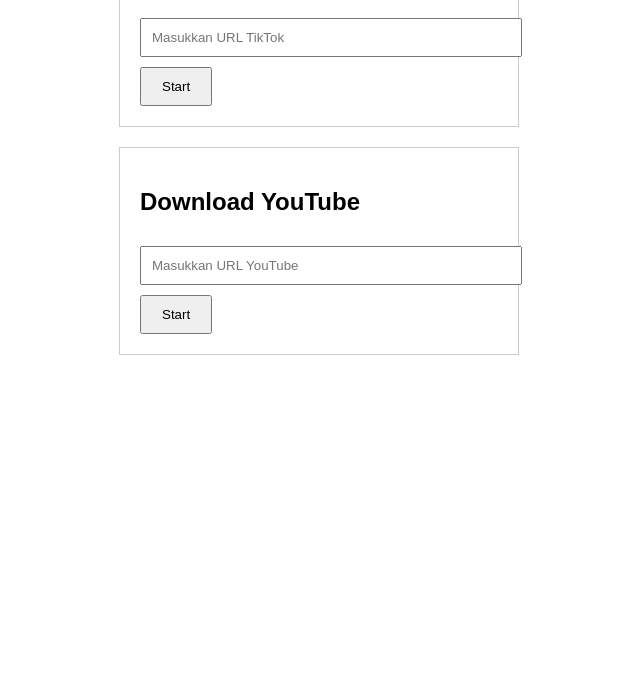
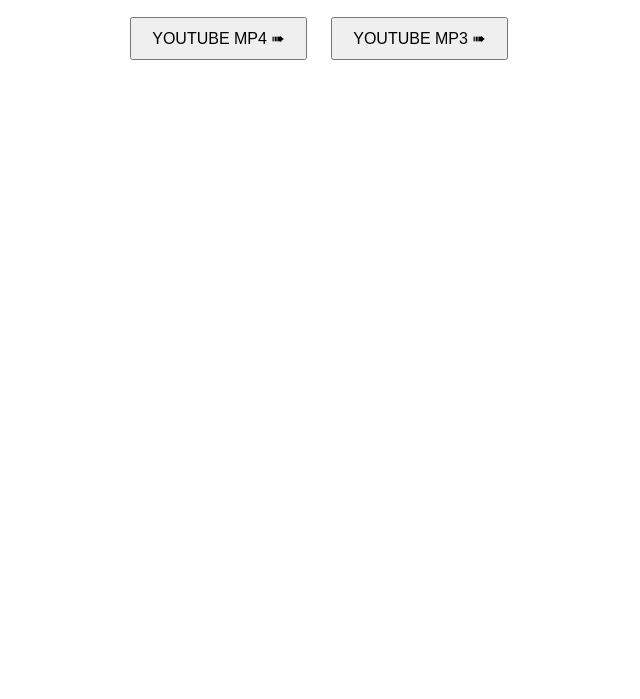
Before and after one commit to Katsuuyt/katsu, a website: page public/index.html in a window 1280 px wide. Shown: the part 101-800 px from the top of the page, without its empty margins (321-961 px from the left). Drawn offline with Linux system fonts and the light colour scheme.

Commit message:
Add files via upload

```diff
--- a/public/index.html
+++ b/public/index.html
@@ -1,53 +1,30 @@
 <!DOCTYPE html>
-<html lang="id">
+<html lang="en">
 <head>
     <meta charset="UTF-8">
     <meta name="viewport" content="width=device-width, initial-scale=1.0">
-    <title>Downloader</title>
-    <style>
-        body { font-family: Arial, sans-serif; }
-        .container { width: 400px; margin: auto; }
-        .section { border: 1px solid #ccc; padding: 20px; margin: 20px 0; }
-        input[type="text"] { width: 100%; padding: 10px; margin: 10px 0; }
-        input[type="submit"] { padding: 10px 20px; }
-    </style>
+    <title>YouTube Downloader</title>
+    <link rel="stylesheet" href="styles.css">
 </head>
 <body>
-    <div class="container">
-        <div class="section">
-            <h2>Download TikTok MP4</h2>
-            <input type="text" id="tiktokUrl" placeholder="Masukkan URL TikTok">
-            <input type="submit" value="Start" onclick="download('tiktok')">
-        </div>
-
-        <div class="section">
-            <h2>Download YouTube</h2>
-            <input type="text" id="youtubeUrl" placeholder="Masukkan URL YouTube">
-            <input type="submit" value="Start" onclick="download('youtube')">
-        </div>
+    <h1>YouTube Downloader</h1>
+    <div>
+        <button onclick="download('mp4')">YOUTUBE MP4 ➠</button>
+        <button onclick="download('mp3')">YOUTUBE MP3 ➠</button>
     </div>
 
     <script>
-        function download(platform) {
-            const url = platform === 'tiktok' ? document.getElementById('tiktokUrl').value : document.getElementById('youtubeUrl').value;
-            fetch('/.netlify/functions/download', {
-                method: 'POST',
-                headers: {
-                    'Content-Type': 'application/json',
-                },
-                body: JSON.stringify({ url, platform })
-            })
-            .then(response => response.json())
-            .then(data => {
-                if (data.status === 'success') {
-                    alert(`Video berhasil didownload: ${data.downloadUrl}`);
+        async function download(format) {
+            const url = prompt("Enter YouTube URL:");
+            if (url) {
+                const response = await fetch(`/.netlify/functions/download?url=${encodeURIComponent(url)}`);
+                const data = await response.json();
+                if (data.status === 200) {
+                    alert(`Download link: ${data.result.link}`);
                 } else {
-                    alert('Kesalahan: ' + data.message);
+                    alert(data.message);
                 }
-            })
-            .catch(error => {
-                alert('Terjadi kesalahan: ' + error.message);
-            });
+            }
         }
     </script>
 </body>
--- /dev/null
+++ b/public/styles.css
@@ -0,0 +1,11 @@
+body {
+    font-family: Arial, sans-serif;
+    text-align: center;
+    padding: 20px;
+}
+
+button {
+    margin: 10px;
+    padding: 10px 20px;
+    font-size: 16px;
+}
```
